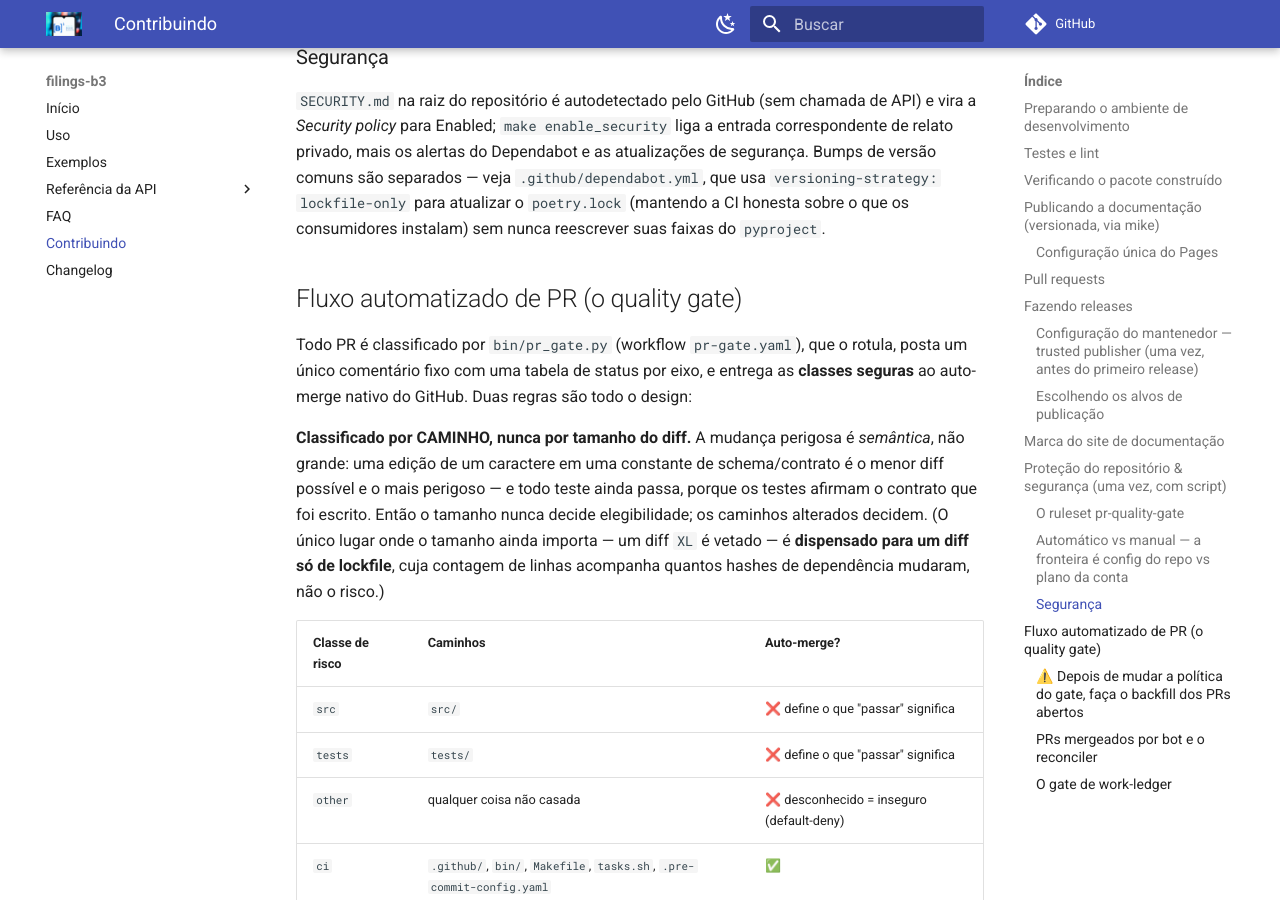
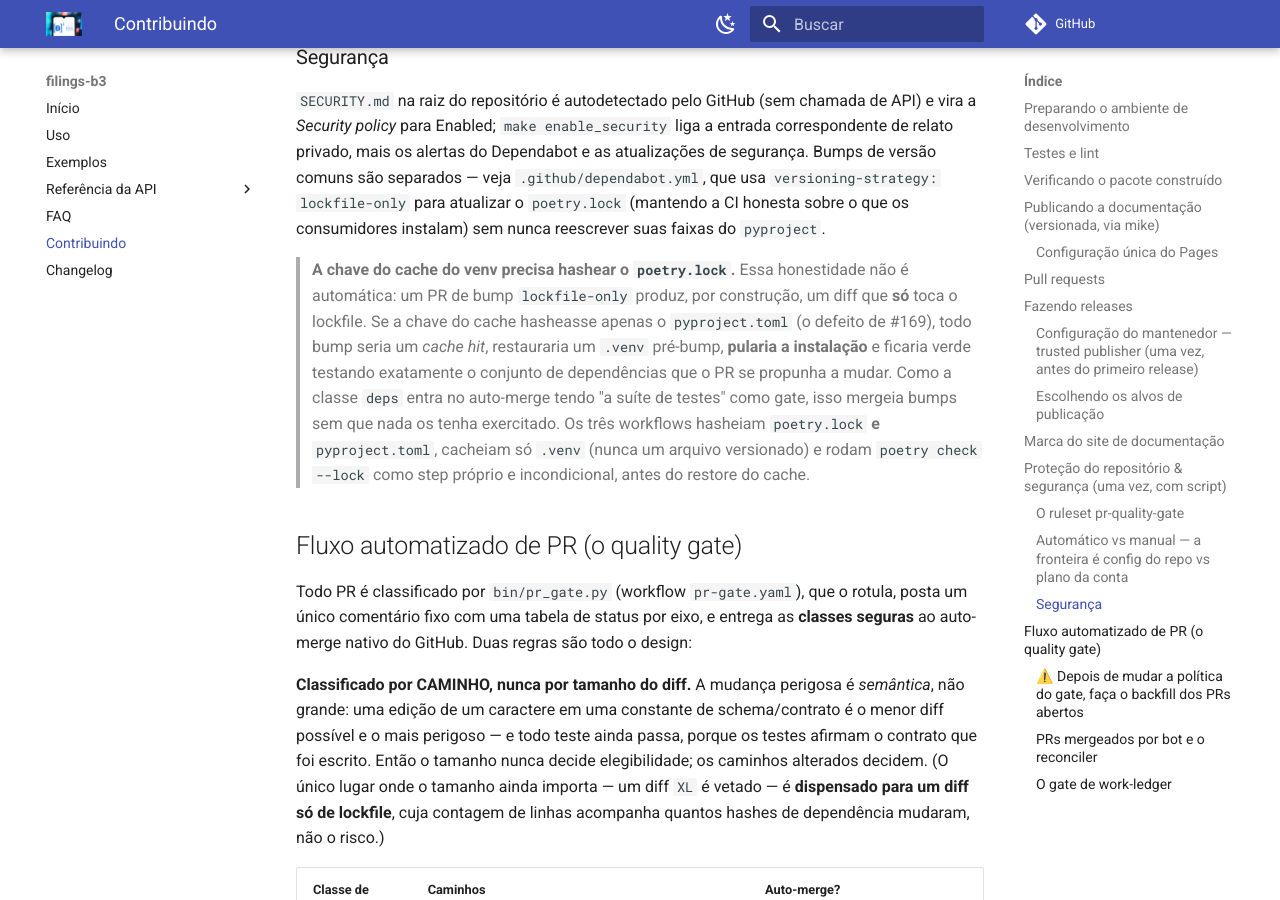
Before and after one commit to guilhermegor/filings-b3, an MkDocs documentation site: the page built from docs/contributing.md, in a window 1280 px wide and 900 px high, scrolled down 6072 px. Built offline with MkDocs 1.6.1 and Material for MkDocs 9.7.7, drawn with Linux system fonts in a browser that asks for light colours; comment, search, counter and statistics services are not loaded; the version menu is left out.

Commit message:
fix(ci): cache do venv nao pode pular a instalacao
Tres defeitos acoplados no bloco de cache faziam a CI passar sem instalar nada,
tornando o Dependabot deste repo um no-op decorativo:

1. hashFiles('pyproject.toml') sozinho na chave fazia de todo diff lock-only um
   cache hit - exatamente o diff que versioning-strategy: lockfile-only produz.
2. poetry.lock dentro de path: fazia o cache restaurado sobrescrever o lockfile
   commitado, entao o gate validava um artefato de cache em vez da arvore.
3. poetry check --lock morava dentro do step guardado por cache-hit != 'true',
   sendo desligado pela mesma condicao que o tornaria barato.

Um step pulado nao e um step que falha, entao nada ficava vermelho. Como a
classe deps entra no auto-merge com a suite de testes como gate, bumps
mergeavam chancelados por uma suite que nunca os instalou.

O mesmo bloco existia verbatim nos dois workflows de release, onde alem de
pular a instalacao ele regenerava o lock (rm -f poetry.lock + poetry lock
--no-cache), re-resolvendo toda dependencia no caminho que publica no PyPI.
Os tres workflows agora falham alto em lock defasado.

Gate exercitado nos dois sentidos: exit 0 em arvore limpa, exit 1 com dep
adicionada sem re-lock.

```diff
--- a/docs/contributing.md
+++ b/docs/contributing.md
@@ -215,6 +215,16 @@ separados — veja `.github/dependabot.yml`, que usa `versioning-strategy: lockf
 atualizar o `poetry.lock` (mantendo a CI honesta sobre o que os consumidores instalam) sem nunca
 reescrever suas faixas do `pyproject`.
 
+> **A chave do cache do venv precisa hashear o `poetry.lock`.** Essa honestidade não é automática:
+> um PR de bump `lockfile-only` produz, por construção, um diff que **só** toca o lockfile. Se a
+> chave do cache hasheasse apenas o `pyproject.toml` (o defeito de #169), todo bump seria um *cache
+> hit*, restauraria um `.venv` pré-bump, **pularia a instalação** e ficaria verde testando
+> exatamente o conjunto de dependências que o PR se propunha a mudar. Como a classe `deps`
+> entra no auto-merge tendo "a suíte de testes" como gate, isso mergeia bumps sem que nada os
+> tenha exercitado. Os três workflows hasheiam `poetry.lock` **e** `pyproject.toml`, cacheiam
+> só `.venv` (nunca um arquivo versionado) e rodam `poetry check --lock` como step próprio e
+> incondicional, antes do restore do cache.
+
 ## Fluxo automatizado de PR (o quality gate)
 
 Todo PR é classificado por `bin/pr_gate.py` (workflow `pr-gate.yaml`), que o rotula, posta um único
```
Also changed, not shown: docs/backlog/venv-cache-skips-install_20260802_205722.md (added, +75 -0 lines), 3 other files.
